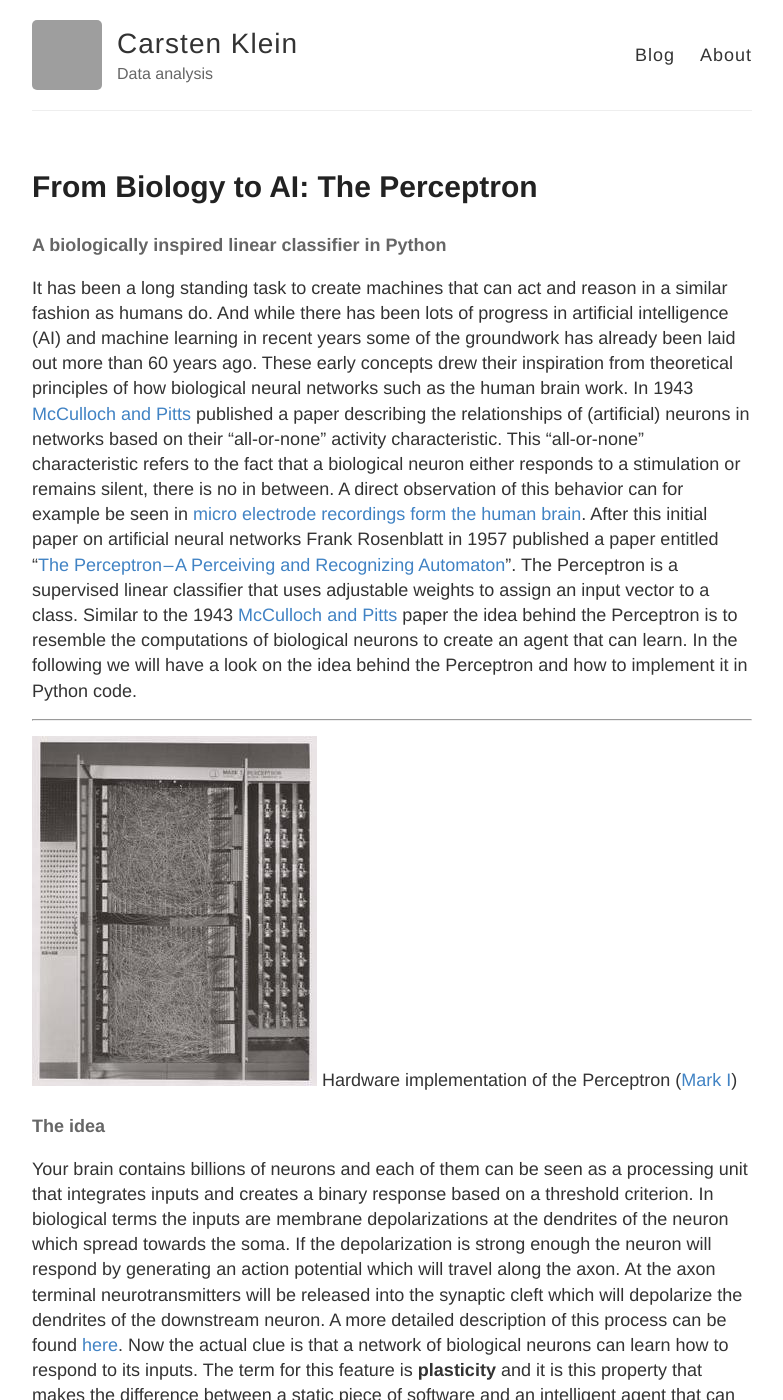
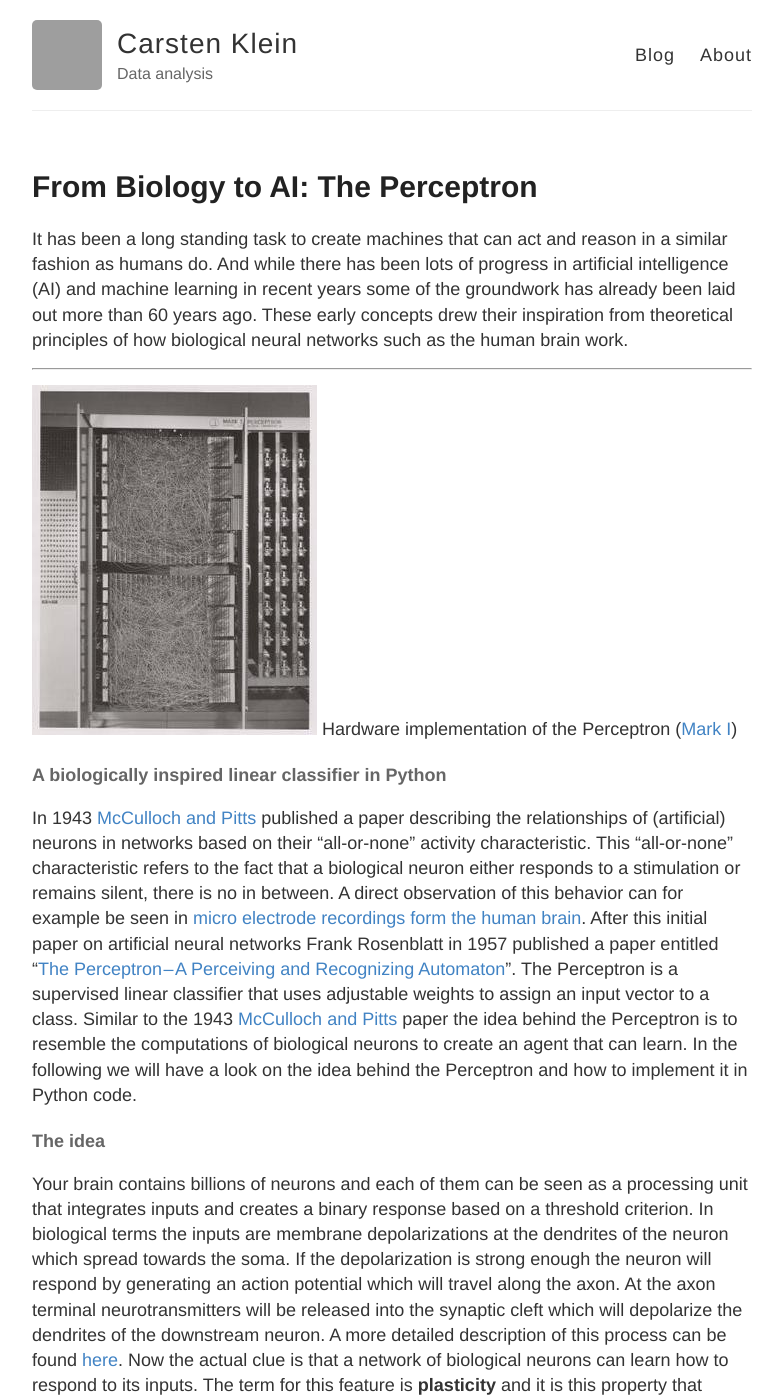
Before and after one commit to akcarsten/akcarsten.github.io, a Jekyll site: the page built from _posts/2018-11-12-from-biology-to-ai--the-perceptron-81abfdc788bf.md, in a window 1280 px wide and 1400 px high. Shown: the whole window, without its empty margins (248-1031 px from the left). Built offline with Jekyll 4.4.1, drawn with Linux system fonts in a browser that asks for light colours; some of the changed lines change nothing that is shown; grey boxes are pictures that could not be loaded.

Commit message:
formatting

```diff
--- a/_posts/2018-11-12-from-biology-to-ai--the-perceptron-81abfdc788bf.md
+++ b/_posts/2018-11-12-from-biology-to-ai--the-perceptron-81abfdc788bf.md
@@ -6,14 +6,22 @@ date:	2018-11-12
 author:	Carsten Klein
 ---
 
-#### A biologically inspired linear classifier in Python
-
 It has been a long standing task to create machines that can act and reason in
 a similar fashion as humans do. And while there has been lots of progress in
 artificial intelligence (AI) and machine learning in recent years some of the
 groundwork has already been laid out more than 60 years ago. These early
 concepts drew their inspiration from theoretical principles of how biological
-neural networks such as the human brain work. In 1943 [McCulloch and
+neural networks such as the human brain work.
+
+* * *
+
+![_config.yml]({{ site.baseurl }}/images/perceptron/1lC7w-
+cbJ26_FEGjnYskahw.jpeg) Hardware implementation of the Perceptron ([Mark
+I](https://en.wikipedia.org/wiki/Perceptron))
+
+#### A biologically inspired linear classifier in Python
+
+In 1943 [McCulloch and
 Pitts](http://www.cse.chalmers.se/~coquand/AUTOMATA/mcp.pdf) published a paper
 describing the relationships of (artificial) neurons in networks based on
 their "all-or-none" activity characteristic. This "all-or-none" characteristic
@@ -31,12 +39,6 @@ Pitts](http://www.cse.chalmers.se/~coquand/AUTOMATA/mcp.pdf) paper the idea
 behind the Perceptron is to resemble the computations of biological neurons to
 create an agent that can learn. In the following we will have a look on the
 idea behind the Perceptron and how to implement it in Python code.
-
-* * *
-
-![_config.yml]({{ site.baseurl }}/images/perceptron/1lC7w-
-cbJ26_FEGjnYskahw.jpeg) Hardware implementation of the Perceptron ([Mark
-I](https://en.wikipedia.org/wiki/Perceptron))
 
 #### The idea
 
```
